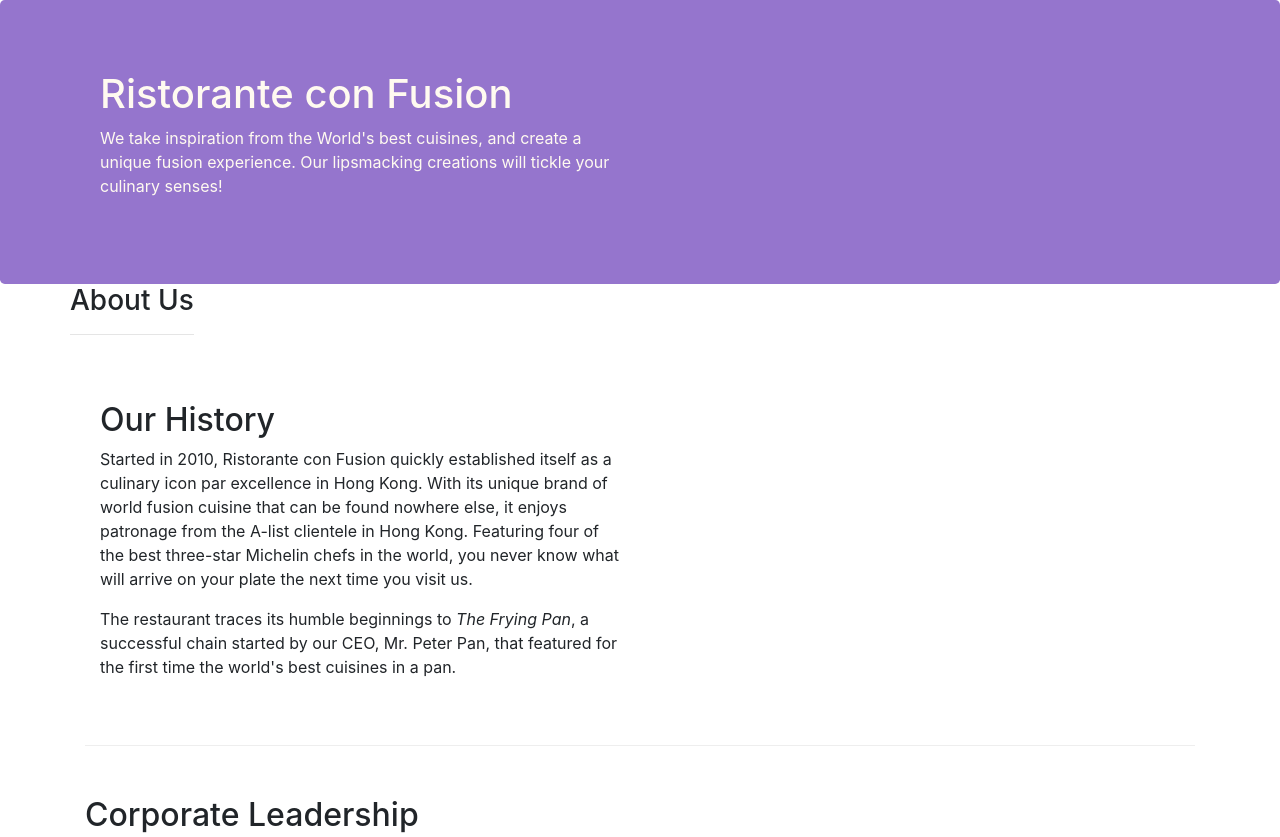
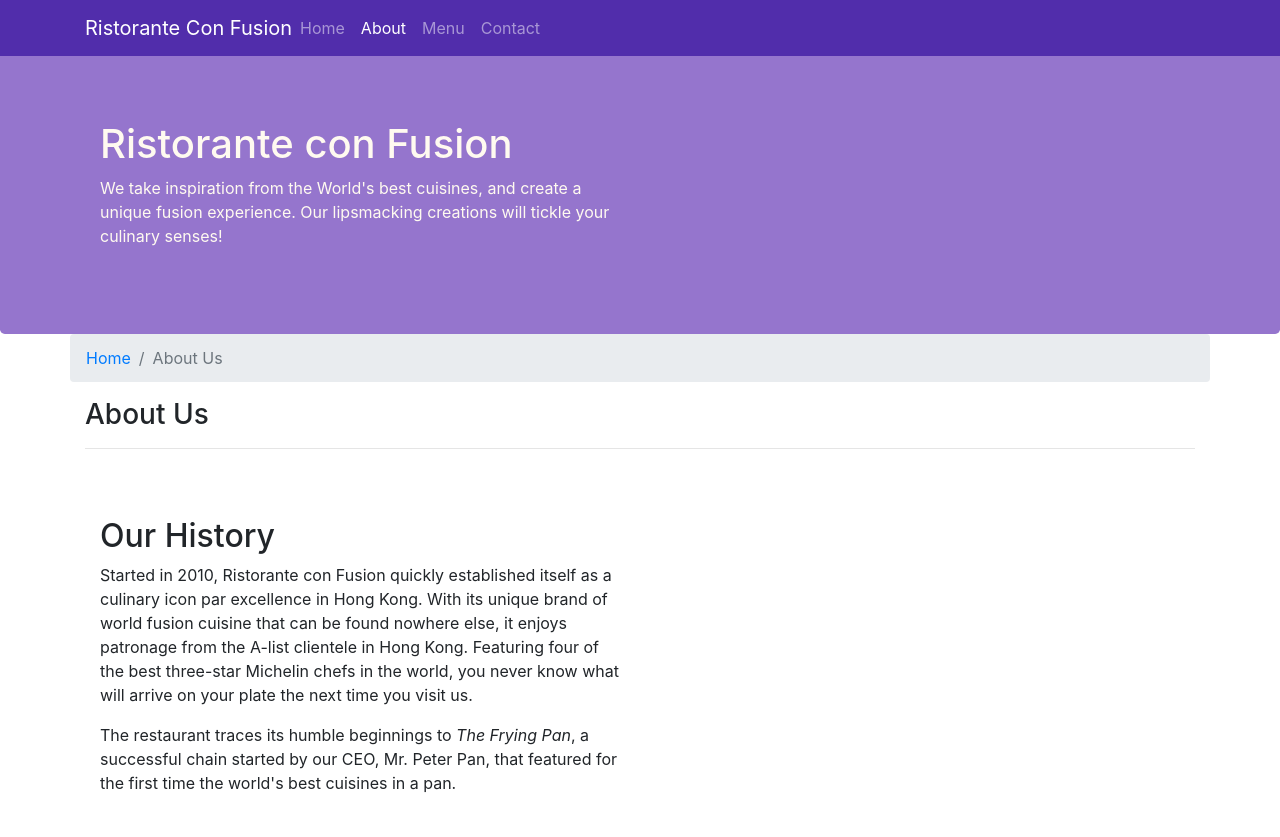
Before and after one commit to Sourabh-Singh-372/conFusion, a website: page aboutus.html in a window 1280 px wide. Shown: the top 837 px of the page. Drawn offline with nearby package versions, Linux system fonts and the light colour scheme.

Commit message:
Navbar and Breadcrumb

```diff
--- a/assignment1.html
+++ b/aboutus.html
@@ -7,13 +7,28 @@
     <meta name="viewport" content="width=device-width, initial-scale=1, shrink-to-fit=no">
     <meta http-equiv="x-ua-compatible" content="ie=edge">
     <link rel="stylesheet" href="node_modules/bootstrap/dist/css/bootstrap.min.css">
-    <link rel="stylesheet" href="css/assignment_styles.css">
+    <link rel="stylesheet" href="css/styles.css">
     <title>Ristorante Con Fusion: About Us</title>
 
 </head>
 
 <body>
-
+    <nav class="navbar navbar-dark navbar-expand-sm fixed-top">
+        <div class="container">
+            <button class="navbar-toggler" type="button" data-toggle="collapse" data-target="#Navbar">
+                <span class="navbar-toggler-icon"></span>
+            </button>
+           <a class="navbar-brand mr-auto" href="./index.html">Ristorante Con Fusion</a>
+           <div class="collapse navbar-collapse" id="Navbar">
+               <ul class="navbar-nav mr-auto">
+                    <li class="nav-item"><a class="nav-link" href="./index.html">Home</a></li>
+                    <li class="nav-item active"><a class="nav-link" href="#">About</a></li>
+                    <li class="nav-item"><a class="nav-link" href="#">Menu</a></li>
+                    <li class="nav-item"><a class="nav-link" href="#">Contact</a></li>
+                </ul>
+            </div>
+        </div>
+    </nav>
     <header class="jumbotron">
         <div class="container">
             <div class="row row-header">
@@ -28,8 +43,12 @@
     </header>
 
     <div class="container">
-        <div class="row align-items-center">
-            <div>
+        <div class="row">
+            <ol class="col-12 breadcrumb">
+                <li class="breadcrumb-item"><a href="./index.html">Home</a></li>
+                <li class="breadcrumb-item active">About Us</li>
+            </ol>
+            <div class="col-12">
                <h3>About Us</h3>
                <hr>
             </div>
@@ -68,7 +87,7 @@
                 <div class="col-4 offset-1 col-sm-2">
                     <h5>Links</h5>
                     <ul class="list-unstyled">
-                        <li><a href="#">Home</a></li>
+                        <li><a href="./index.html">Home</a></li>
                         <li><a href="#">About</a></li>
                         <li><a href="#">Menu</a></li>
                         <li><a href="#">Contact</a></li>
--- a/css/assignment_styles.css
+++ /dev/null
@@ -1,24 +0,0 @@
-.footer {
-    background-color: #D1C4E9;
-    margin: 0px auto;
-    padding: 20px 0px 20px 0px;
-}
-
-.row-header {
-    margin: 0px auto;
-    padding: 0px auto;
-}
-
-.jumbotron {
-    padding: 70px 30px 70px 30px;
-    margin: 0px auto;
-    background: #9575CD;
-    color: floralwhite;
-}
-
-.row-content {
-    margin: 0px auto;
-    padding: 50px 0px 50px 0px;
-    border-bottom: 1px ridge;
-    min-height: 0px;
-}
--- a/css/styles.css
+++ b/css/styles.css
@@ -28,3 +28,12 @@
     margin: 0px;
     color: #0f0f0f;
 }
+
+body {
+    padding: 50px 0px 0px 0px;
+    z-index: 0;
+}
+
+.navbar-dark {
+    background-color: #512DAB;
+}
```
Also changed, not shown: index.html (+17 -2 lines).
